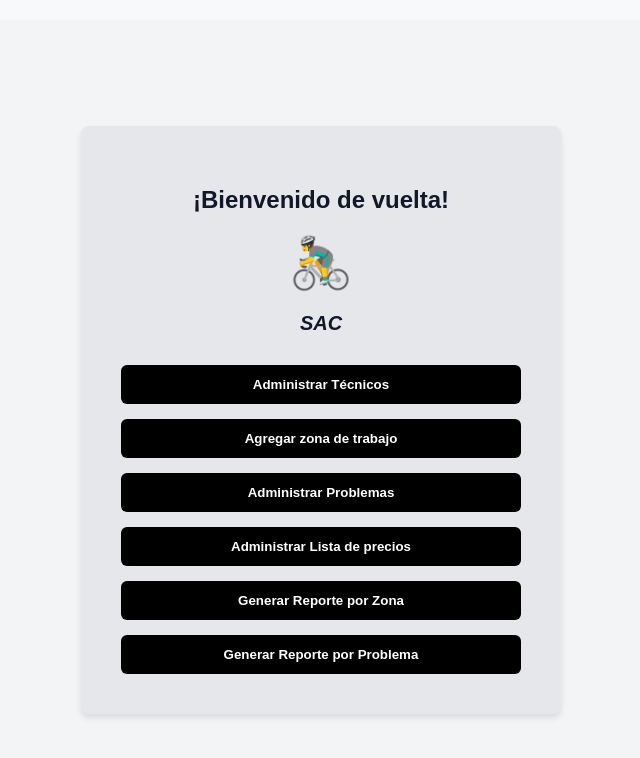
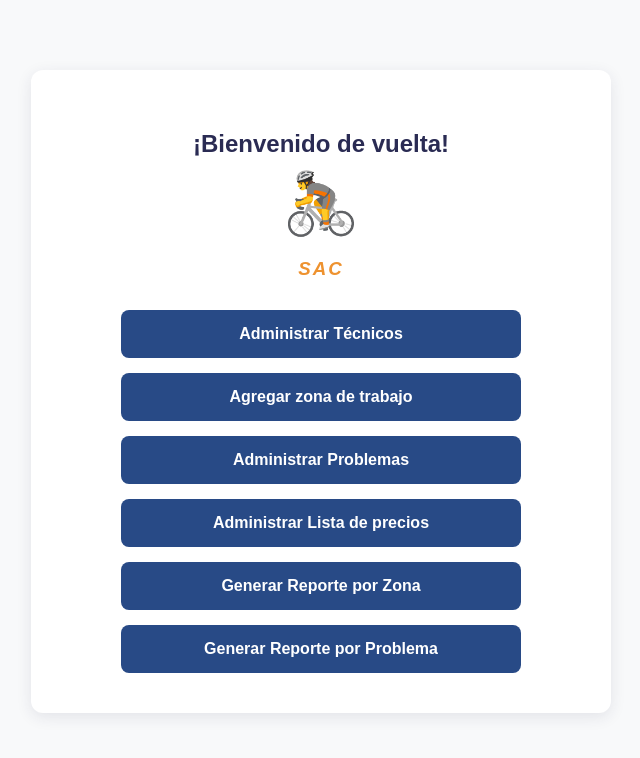
Before and after one commit to emaibarra/SAC-Frontend, an Angular app: page /gerente/dashboard in a window 1280 px wide. Shown: the top 758 px of the page, without its empty margins (319-959 px from the left). Built offline with nearby package versions, Linux system fonts and the light colour scheme.

Commit message:
cambie el formato del css del gerente

```diff
--- a/src/app/components/gerente/gerente-dashboard/gerente-dashboard.component.html
+++ b/src/app/components/gerente/gerente-dashboard/gerente-dashboard.component.html
@@ -1,38 +1,35 @@
-<div class="dashboard-container" style="display: flex; justify-content: center; align-items: center; min-height: 100vh; background-color: #f3f4f6;">
+<div style="max-width: 500px; margin: 50px auto; background: var(--color-fondo-panel); padding: 40px; border-radius: 12px; text-align: center; box-shadow: 0 4px 15px rgba(42, 43, 83, 0.1);">
 
-  <div class="card" style="background-color: #e5e7eb; border-radius: 8px; padding: 40px; width: 100%; max-width: 400px; text-align: center; box-shadow: 0 4px 6px rgba(0,0,0,0.1);">
+  <h2 style="color: var(--color-azul-oscuro); margin-bottom: 5px;">¡Bienvenido de vuelta!</h2>
 
-    <h2 style="font-size: 24px; font-weight: bold; margin-bottom: 20px; color: #111827;">¡Bienvenido de vuelta!</h2>
+  <div style="font-size: 60px; margin: 10px 0;">🚴</div>
+  <h3 style="color: var(--color-naranja-claro); font-style: italic; margin-bottom: 30px; letter-spacing: 2px;">SAC</h3>
 
-    <div style="font-size: 50px; margin-bottom: 10px;">🚴‍♂️</div>
-    <h3 style="font-size: 20px; font-weight: bold; font-style: italic; margin-bottom: 30px; color: #111827;">SAC</h3>
+  <div style="display: flex; flex-direction: column; gap: 15px; align-items: center;">
 
-    <div style="display: flex; flex-direction: column; gap: 15px;">
-
-      <button style="background-color: #000000; color: #ffffff; padding: 12px; border: none; border-radius: 6px; font-weight: bold; cursor: pointer;">
+    <button routerLink="/gerente/tecnicos" style="width: 80%; padding: 15px; background: var(--color-azul-medio); color: white; font-weight: bold; border: none; border-radius: 8px; cursor: pointer; font-size: 16px; transition: 0.3s;" onmouseover="this.style.backgroundColor='var(--color-azul-oscuro)'" onmouseout="this.style.backgroundColor='var(--color-azul-medio)'">
       Administrar Técnicos
     </button>
 
-      <button style="background-color: #000000; color: #ffffff; padding: 12px; border: none; border-radius: 6px; font-weight: bold; cursor: pointer;">
+    <button routerLink="/gerente/zonas" style="width: 80%; padding: 15px; background: var(--color-azul-medio); color: white; font-weight: bold; border: none; border-radius: 8px; cursor: pointer; font-size: 16px; transition: 0.3s;" onmouseover="this.style.backgroundColor='var(--color-azul-oscuro)'" onmouseout="this.style.backgroundColor='var(--color-azul-medio)'">
       Agregar zona de trabajo
     </button>
 
-      <button style="background-color: #000000; color: #ffffff; padding: 12px; border: none; border-radius: 6px; font-weight: bold; cursor: pointer;">
+    <button routerLink="/gerente/problemas" style="width: 80%; padding: 15px; background: var(--color-azul-medio); color: white; font-weight: bold; border: none; border-radius: 8px; cursor: pointer; font-size: 16px; transition: 0.3s;" onmouseover="this.style.backgroundColor='var(--color-azul-oscuro)'" onmouseout="this.style.backgroundColor='var(--color-azul-medio)'">
       Administrar Problemas
     </button>
 
-      <button style="background-color: #000000; color: #ffffff; padding: 12px; border: none; border-radius: 6px; font-weight: bold; cursor: pointer;">
+    <button routerLink="/gerente/precios" style="width: 80%; padding: 15px; background: var(--color-azul-medio); color: white; font-weight: bold; border: none; border-radius: 8px; cursor: pointer; font-size: 16px; transition: 0.3s;" onmouseover="this.style.backgroundColor='var(--color-azul-oscuro)'" onmouseout="this.style.backgroundColor='var(--color-azul-medio)'">
       Administrar Lista de precios
     </button>
 
-      <button style="background-color: #000000; color: #ffffff; padding: 12px; border: none; border-radius: 6px; font-weight: bold; cursor: pointer;">
+    <button routerLink="/gerente/reporte-zonas" style="width: 80%; padding: 15px; background: var(--color-azul-medio); color: white; font-weight: bold; border: none; border-radius: 8px; cursor: pointer; font-size: 16px; transition: 0.3s;" onmouseover="this.style.backgroundColor='var(--color-azul-oscuro)'" onmouseout="this.style.backgroundColor='var(--color-azul-medio)'">
       Generar Reporte por Zona
     </button>
 
-      <button style="background-color: #000000; color: #ffffff; padding: 12px; border: none; border-radius: 6px; font-weight: bold; cursor: pointer;">
+    <button routerLink="/gerente/reporte-problemas" style="width: 80%; padding: 15px; background: var(--color-azul-medio); color: white; font-weight: bold; border: none; border-radius: 8px; cursor: pointer; font-size: 16px; transition: 0.3s;" onmouseover="this.style.backgroundColor='var(--color-azul-oscuro)'" onmouseout="this.style.backgroundColor='var(--color-azul-medio)'">
       Generar Reporte por Problema
     </button>
 
   </div>
 </div>
-</div>
```
Lines whose indentation alone changed are shown as unchanged.
